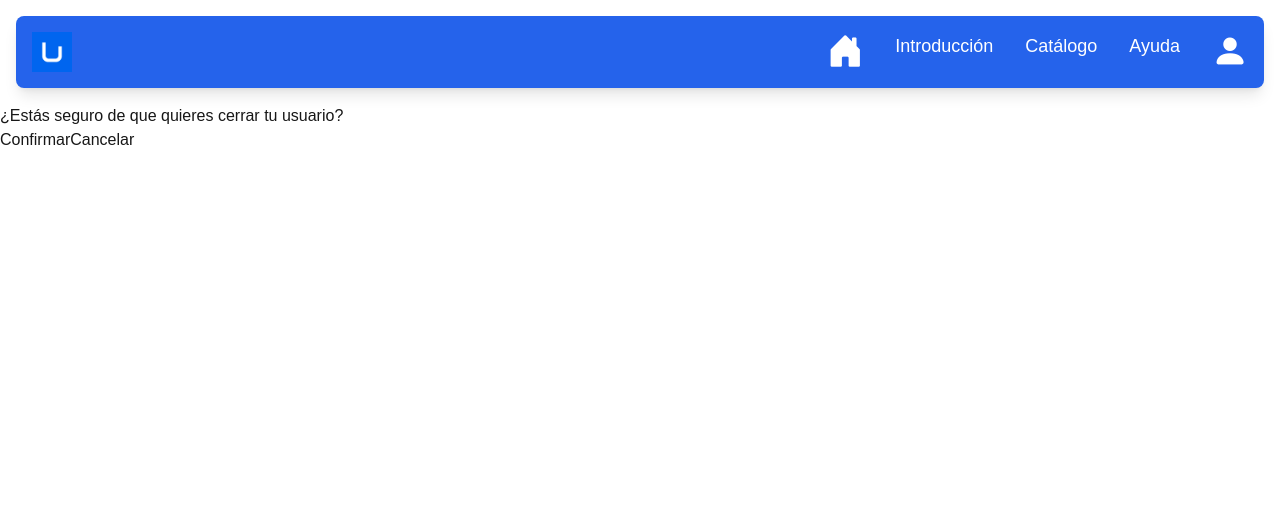
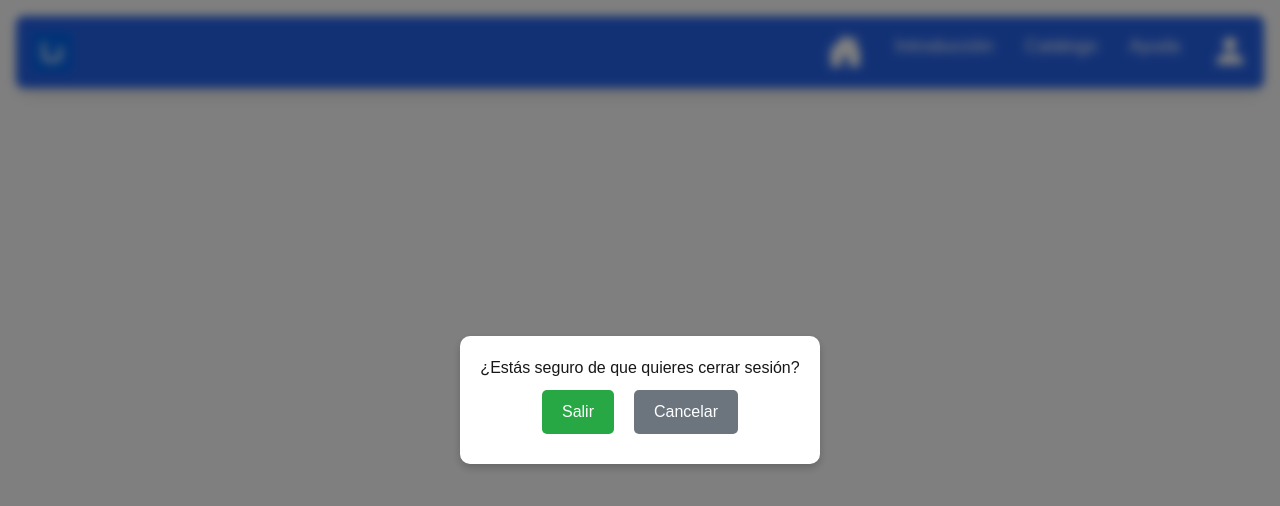
Before and after one commit to U-tad-ASISTENTE-CARRERA/Frontend, a Next.js app in the folder frontend/: page /logout in a window 1280 px wide. Shown: the top 506 px of the page. Built offline with nearby package versions, Linux system fonts and the light colour scheme.

Commit message:
Finished Navbar and LogOut

```diff
--- a/frontend/src/app/components/navbar.jsx
+++ b/frontend/src/app/components/navbar.jsx
@@ -12,24 +12,13 @@ export default function Navbar() {
 
   useEffect(() => {
     const IsToken = localStorage.getItem("token");
+
+    if (IsToken){
+      setIsLoggedIn(true)
+    } else{
+      setIsLoggedIn(false)
+    }
   });
-
-  const handleLogOut = async (e) => {
-    const response = await fetch("http://localhost:3000/logout", {
-      method: "POST",
-      headers: {
-        "Content-Type": "application/json",
-      },
-      body: JSON.stringify(),
-    });
-
-    if (!response.ok) {
-      throw new Error("Error al cerrar sesión");
-    } else {
-      sessionStorage.removeItem("token");
-      window.location.href = "/";
-    }
-  };
 
   return (
     <nav className="bg-blue-600 p-4 flex items-center justify-between rounded-lg shadow-lg m-4">
@@ -101,7 +90,7 @@ export default function Navbar() {
                     </button>
                     <button
                       style={styles.dropdownButton}
-                      onClick={() => setIsModalOpen(true)}
+                      onClick={() => (window.location.href = "/logout")}
                     >
                       LogOut
                     </button>
@@ -122,13 +111,13 @@ export default function Navbar() {
                 <div style={styles.modal}>
                   <h2>¿Estás seguro de que quieres cerrar sesión?</h2>
                   <button
-                    style={{ ...style.modalButton, ...style.confirm }}
-                    onClick={handleLogOut}
+                    style={{ ...styles.modalButton, ...styles.confirm }}
+                    onClick={() => (window.location.href = "/")}
                   >
                     Salir
                   </button>
                   <button
-                    style={{ ...style.modalButton, ...style.cancel }}
+                    style={{ ...styles.modalButton, ...styles.cancel }}
                     onClick={() => setIsModalOpen(false)}
                   >
                     Cancelar
--- a/frontend/src/app/logout/page.js
+++ b/frontend/src/app/logout/page.js
@@ -1,10 +1,15 @@
+"use client"
+
+import { styles } from "../constants/theme";
+
 const LogOut = () => {
 
     const handleLogOut = async(e) => {
         const response = await fetch("http://localhost:3000/logout", {
             method: "POST",
             headers: {
-                "Content-Type":"application/json"
+                "Content-Type":"application/json",
+                "Authorization": `Bearer ${localStorage.getItem("token")}`
             },
             body: JSON.stringify()
         })
@@ -12,18 +17,28 @@ const LogOut = () => {
         if (!response.ok){
             throw new Error("Error al cerrar sesión")
         } else {
-            sessionStorage.removeItem('token')
+            localStorage.removeItem('token')
             window.location.href = '/'
         }
     }
 
     return(
-        <div className="overlay">
-          <div className="modal">
-            <h2>¿Estás seguro de que quieres cerrar tu usuario?</h2>
-            <button className="confirm" onClick={ handleLogOut }>Confirmar</button>
-            <button className="cancel" onClick={() => setIsModalOpen(false)}>Cancelar</button>
-          </div>
+        <div style={styles.overlay}>
+            <div style={styles.modal}>
+                <h2>¿Estás seguro de que quieres cerrar sesión?</h2>
+                    <button
+                        style={{ ...styles.modalButton, ...styles.confirm }}
+                        onClick={() => (handleLogOut())}
+                    >
+                        Salir
+                    </button>
+                    <button
+                        style={{ ...styles.modalButton, ...styles.cancel }}
+                        onClick={() => window.location.href = "/"}
+                    >
+                        Cancelar
+                    </button>
+            </div>
         </div>
     )
 }
```
